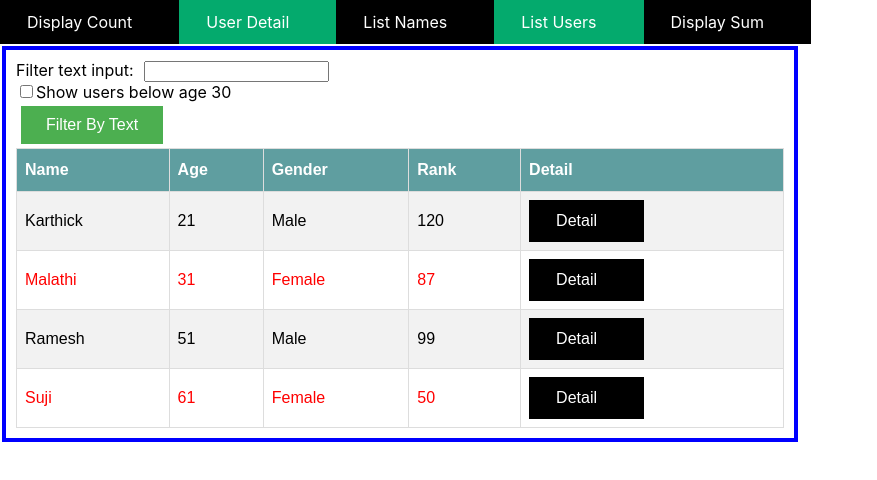
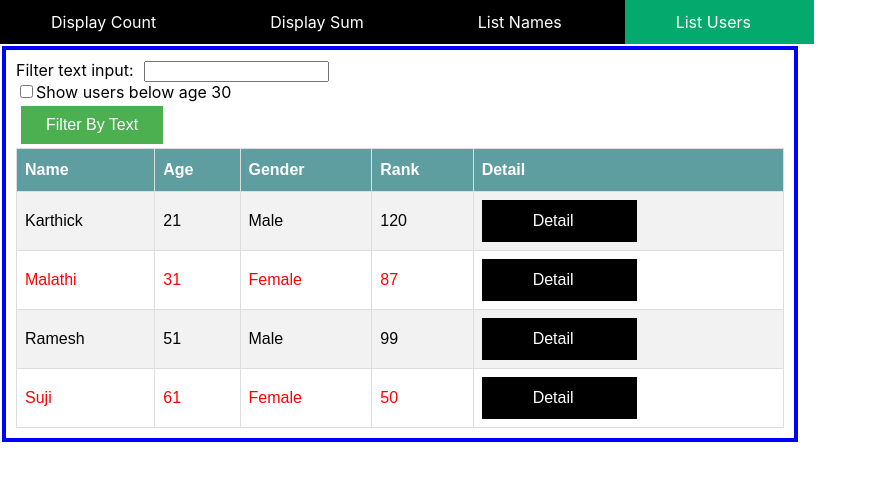
Before and after one commit to MadhuMuthumannan/emexo, a React (Create React App) app in the folder react/my-app/: page /listUsers in a window 1280 px wide. Shown: the top 480 px of the page, without its empty margins (0-877 px from the left). Built offline with nearby package versions, Linux system fonts and the light colour scheme.

Commit message:
css changes

```diff
--- a/react/my-app/src/App.css
+++ b/react/my-app/src/App.css
@@ -1,6 +1,6 @@
 a {
   text-decoration: none;
-  padding: 12px 47px 12px 27px !important;
+  padding: 12px 63px 12px 51px !important;
   color: white;
   background-color: black;
   display: inline-block;
--- a/react/my-app/src/App.js
+++ b/react/my-app/src/App.js
@@ -4,10 +4,9 @@ export default function App() {
   return (
     <div>
       <NavLink to="/displayCount">Display Count</NavLink>
-      <NavLink to="/listUsers">User Detail</NavLink>
+      <NavLink to="/displaySum">Display Sum</NavLink>
       <NavLink to="/listNames">List Names</NavLink>
       <NavLink to="/listUsers">List Users</NavLink>
-      <NavLink to="/displaySum">Display Sum</NavLink>
     </div>
   );
 }
--- a/react/my-app/src/children/listUsersChildren/rows.js
+++ b/react/my-app/src/children/listUsersChildren/rows.js
@@ -1,7 +1,6 @@
 import { Link } from 'react-router-dom';
 
 export default function Rows({ users }) {
-  console.log(users);
   return users.map((user) => {
     const { id, name, age, gender, rank } = user;
     return gender === 'Female' ? (
--- a/react/my-app/src/children/userDetail.js
+++ b/react/my-app/src/children/userDetail.js
@@ -43,11 +43,9 @@ export default function UserDetail({ user }) {
       rank: 50,
     },
   ];
-  console.log(userId);
   const foundUser = inputUsers.find(
     (inputUser) => inputUser.id === Number(userId)
   );
-  console.log(foundUser);
   return (
     <div className="purpleContainer">
       <h3>User Detail Component</h3>
```
